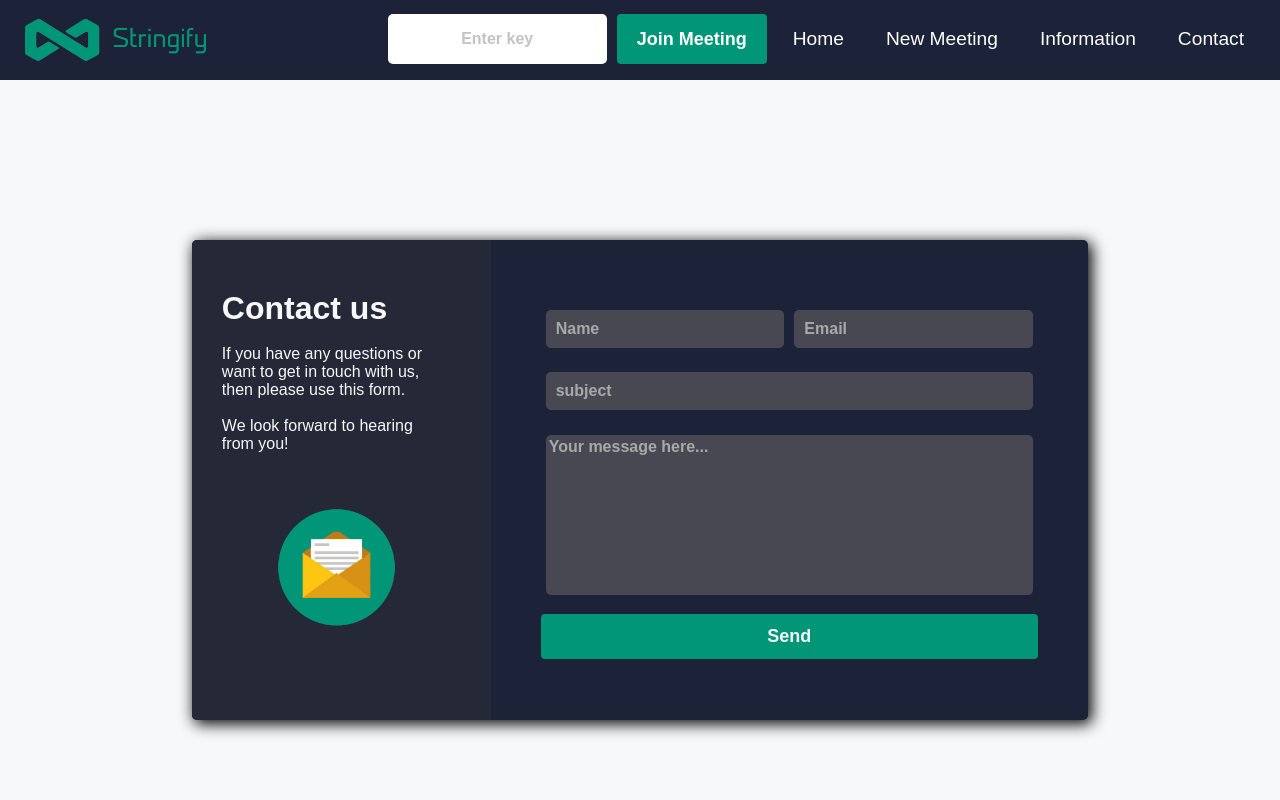
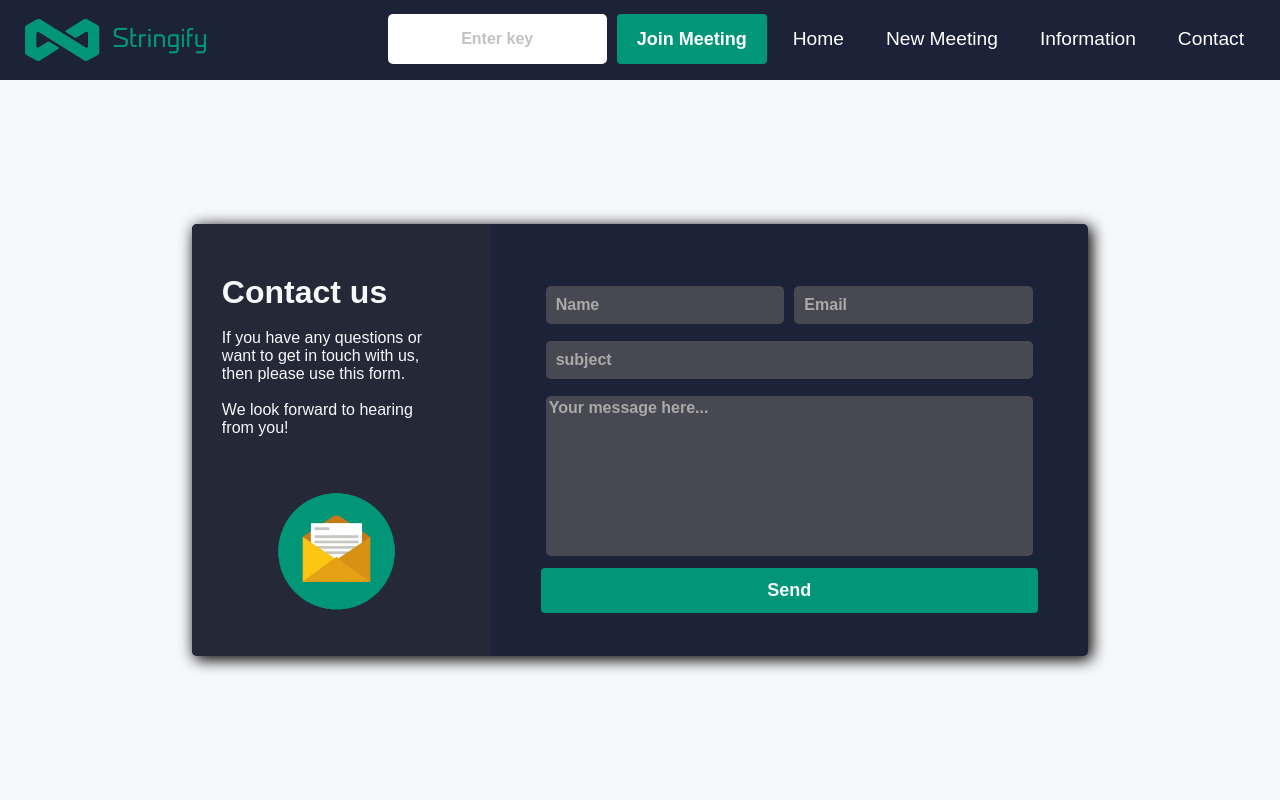
Before and after one commit to AllanJamil/stringify-client, a React (Create React App) app: page /contact in a window 1280 px wide. Shown: the top 800 px of the page. Built offline with nearby package versions, Linux system fonts and the light colour scheme; no server answers.

Commit message:
css changes

```diff
--- a/src/component/page/chat/MeetingPage.css
+++ b/src/component/page/chat/MeetingPage.css
@@ -63,6 +63,7 @@
 .message-content {
     padding-top: 5px;
     font-size: 110%;
+    word-break: break-all;
     text-wrap: initial;
     white-space: pre-wrap;       /* Since CSS 2.1 */
     white-space: -moz-pre-wrap;  /* Mozilla, since 1999 */
--- a/src/component/page/connection/Error.js
+++ b/src/component/page/connection/Error.js
@@ -15,7 +15,7 @@ const Error = ({message}) => {
                 ERROR: {message}
                 <br/>
                 <br/>
-                Bla bla bla
+                Please try again or start a new meeting.
             </h2>
         </div>
     );
--- a/src/component/page/contact/ContactPage.css
+++ b/src/component/page/contact/ContactPage.css
@@ -2,7 +2,7 @@
     display: flex;
     justify-content: center;
     align-items: center;
-    height: 100vh;
+    height: calc(100vh - 80px);
     background-color: #f7f8fa;
 }
 
@@ -21,8 +21,6 @@
     width: 100%;
     height: 100%;
 }
-
-
 
 .contact-form form {
     display: flex;
```
